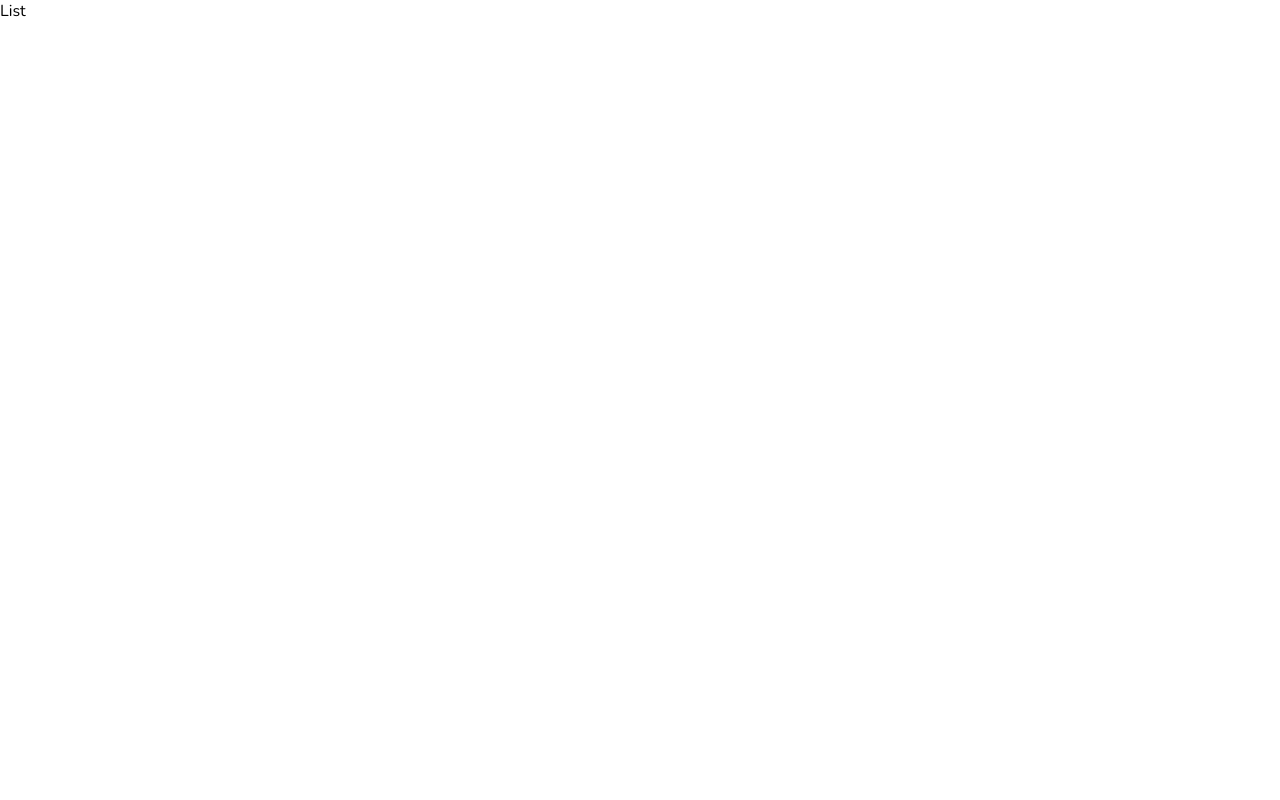
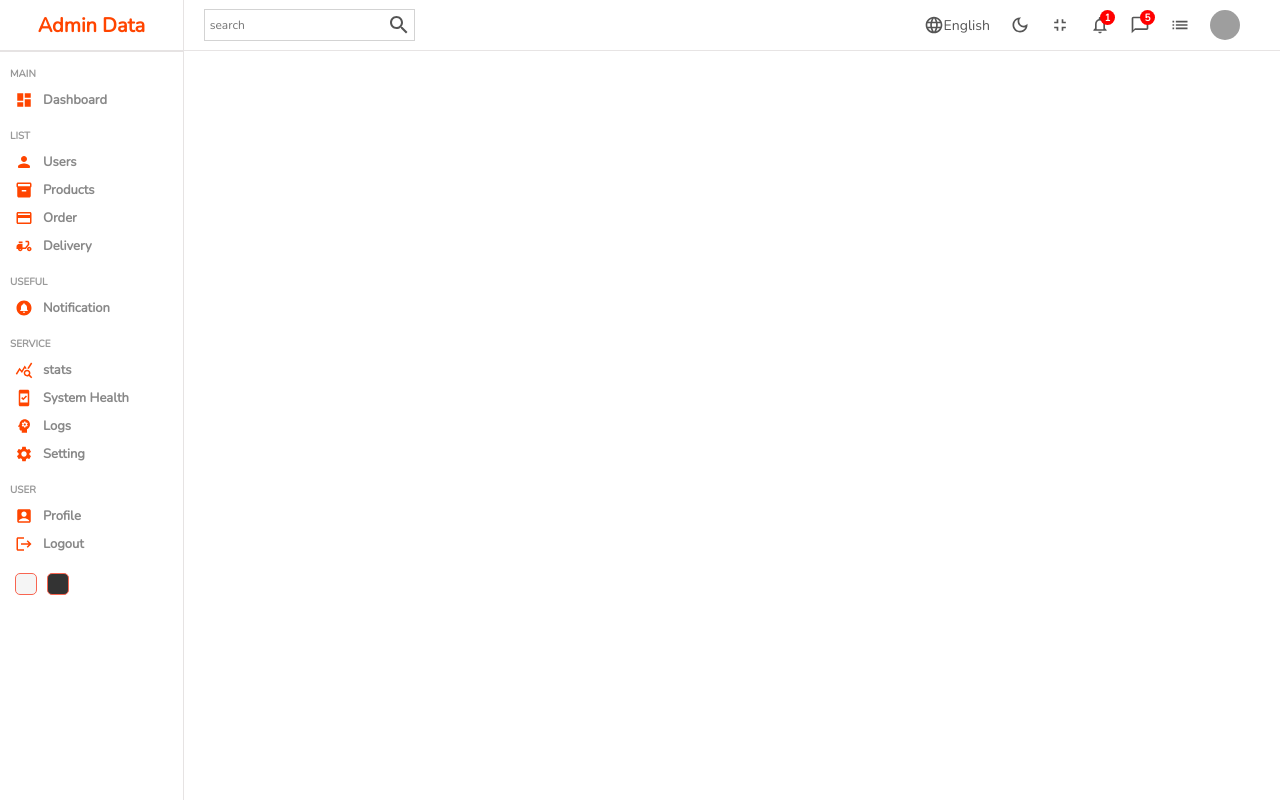
Before and after one commit to Nithinjayan4/Admin-dashboad, a React (Create React App) app: page /users in a window 1280 px wide. Built offline with nearby package versions, Linux system fonts and the light colour scheme; grey boxes are pictures that could not be loaded.

Commit message:
datas adding

```diff
--- a/src/Components/Navbar/navbar.scss
+++ b/src/Components/Navbar/navbar.scss
@@ -1,50 +1,56 @@
-.navbar{
+.navbar {
     height: 50px;
-    border-bottom:0.5px solid rgb(231, 216, 216) ;
+    border-bottom: 0.5px solid rgb(231, 228, 228);
     display: flex;
     align-items: center;
     font-size: 14px;
-    color: black;
-    .wrapper{
+    color: #555;
+
+    .wrapper {
       width: 100%;
       padding: 20px;
       display: flex;
       align-items: center;
       justify-content: space-between;
-       // background-color: orangered;
-       .search{
+
+      .search {
         display: flex;
         align-items: center;
-        border: 0.5px solid lightgrey;
+        border: 0.5px solid lightgray;
         padding: 3px;
-        input{
+
+        input {
           border: none;
           outline: none;
           background: transparent;
-            &::placeholder{
+
+          &::placeholder {
             font-size: 12px;
           }
         }
       }
-        .items{
+
+      .items {
         display: flex;
         align-items: center;
 
-            .item{
+        .item {
           display: flex;
           align-items: center;
           margin-right: 20px;
           position: relative;
 
-                .icon{
+          .icon {
             font-size: 20px;
           }
-                .avatar{
+
+          .avatar {
             width: 30px;
             height: 30px;
             border-radius: 50%;
           }
-                .counter{
+
+          .counter {
             width: 15px;
             height: 15px;
             background-color: red;
@@ -54,13 +60,12 @@
             align-items: center;
             justify-content: center;
             font-size: 10px;
-                   font-weight:bold ;
+            font-weight: bold;
             position: absolute;
             top: -5px;
             right: -5px;
           }
         }
       }
-
     }
   }
--- a/src/Components/Sidebar/sidebar.scss
+++ b/src/Components/Sidebar/sidebar.scss
@@ -1,74 +1,80 @@
-.sidebar{
-    //background-color: lightgreen;
+.sidebar {
     flex: 1;
-    border-right : 0.5px solid rgb(243, 241, 241);
+    border-right: 0.5px solid rgb(230, 227, 227);
     min-height: 100vh;
     background-color: white;
 
-    .top{
-       // background-color: aquamarine;
+    .top {
       height: 50px;
       display: flex;
       align-items: center;
       justify-content: center;
-        .logo{
+
+      .logo {
         font-size: 20px;
         font-weight: bold;
         color: orangered;
       }
     }
-    hr{
+
+    hr {
       height: 0;
-        border: 0.5px solid rgb(243, 241, 241);
+      border: 0.5px solid rgb(230, 227, 227);
     }
-    .center{
+
+    .center {
       padding-left: 10px;
-        ul{
+
+      ul {
         list-style: none;
         margin: 0;
         padding: 0;
-            .title{
+
+        .title {
           font-size: 10px;
           font-weight: bold;
-                color: gray;
+          color: #999;
           margin-top: 15px;
-                margin-bottom: 15px;
+          margin-bottom: 5px;
         }
-            li{
+
+        li {
           display: flex;
           align-items: center;
-                padding: 4px;
+          padding: 5px;
           cursor: pointer;
-                &:hover{
-                    background-color: rgb(184, 222, 248);
+
+          &:hover {
+            background-color: #ece8ff;
           }
-                .icon{
+
+          .icon {
             font-size: 18px;
-                    color:orangered;
+            color: orangered;
           }
+
           span{
-                    font-size:13px ;
+              font-size: 13px;
               font-weight: 600;
-                    color: grey;
+              color: #888;
               margin-left: 10px;
           }
         }
       }
+    }
 
-    }
     .bottom{
         display: flex;
         align-items: center;
         margin: 10px;
+
         .colorOption{
             width: 20px;
             height: 20px;
             border-radius: 5px;
-            border: 1px solid orangered;
+            border: 1px solid #f86551;
             cursor: pointer;
             margin: 5px;
-
-
 
             &:nth-child(1){
                 background-color: whitesmoke;
@@ -79,7 +85,6 @@
             &:nth-child(3){
                 background-color: darkblue;
             }
-
         }
     }
   }
--- a/src/Pages/List/List.jsx
+++ b/src/Pages/List/List.jsx
@@ -1,8 +1,17 @@
 import React from 'react'
+import Sidebar from '../../Components/Sidebar/Sidebar'
+import Navbar from  '../../Components/Navbar/Navbar'
+import '../List/list.scss'
 
 const List = () => {
   return (
-    <div>List</div>
+    <div className="list">
+      <Sidebar/>
+      <div className="listContainer">
+        <Navbar/>
+       {/* <Datatable/> */}
+      </div>
+    </div>
   )
 }
 
--- a/src/Pages/List/list.scss
+++ b/src/Pages/List/list.scss
@@ -0,0 +1,7 @@
+.list {
+    display: flex;
+    width: 100%;
+    .listContainer {
+      flex: 6;
+    }
+  }
```
Also changed, not shown: src/Components/DataTable/DataTable.jsx (added, +9 -0 lines), src/Components/DataTable/datatable.scss (added). Lines whose indentation alone changed are shown as unchanged.
